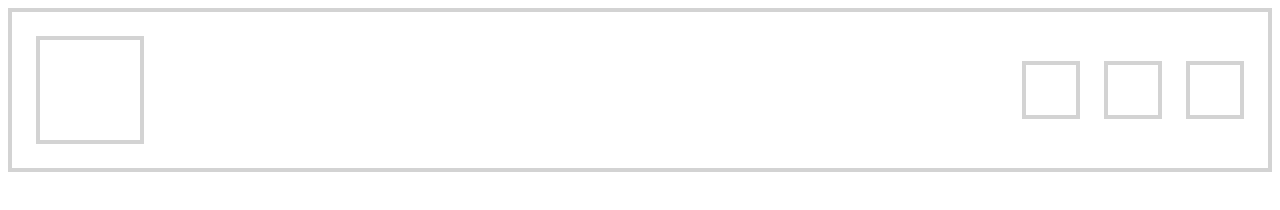
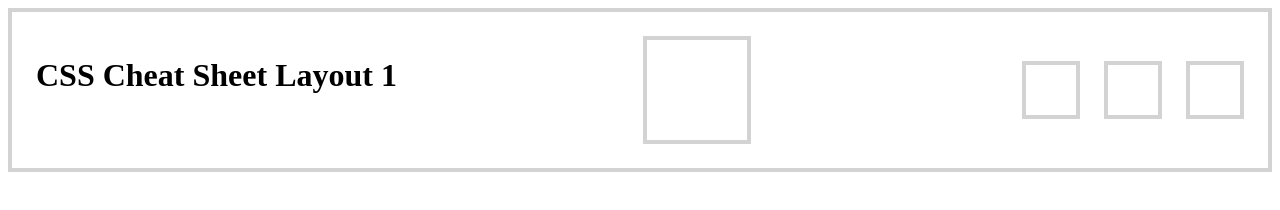
Before and after one commit to samtimeinc/Example-Repo, a plain HTML site: page index.html in a window 1280 px wide. Drawn offline with Linux system fonts and the light colour scheme.

Commit message:
Add heading

```diff
--- a/index.html
+++ b/index.html
@@ -8,6 +8,7 @@
 </head>
 <body>
     <div class="container">
+        <h1>CSS Cheat Sheet Layout 1</h1>
         <div class="box"></div>
 
         <div class="box-wrapper">
```
